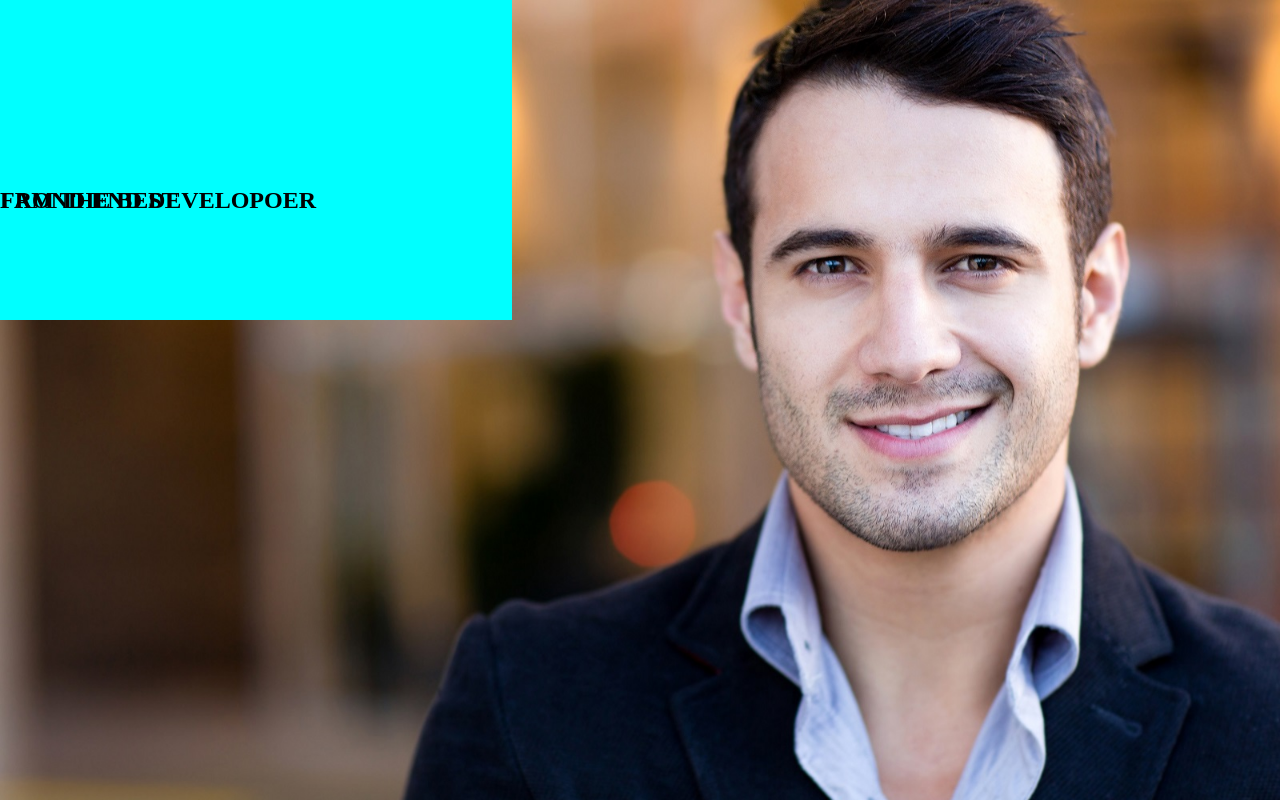
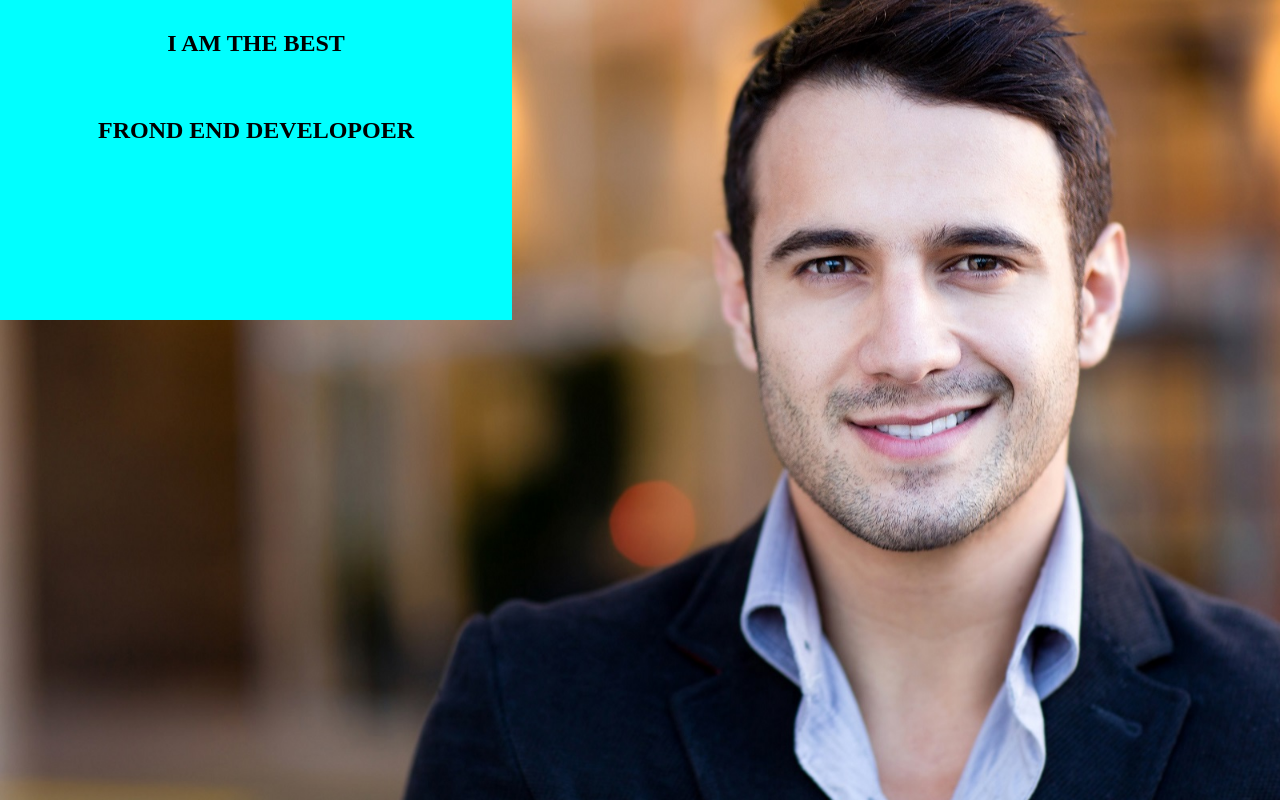
Before and after one commit to marcinmika1/zadanie-domowe-rwd, a plain HTML site: page index.html in a window 1280 px wide. Drawn offline with Linux system fonts and the light colour scheme.

Commit message:
walka z pozycjonowaniem

```diff
--- a/css/style.css
+++ b/css/style.css
@@ -9,8 +9,8 @@ section {
     background-position: center;
     width: 100%;
     height: 100vh;
-    line-height: 45vh;
     text-align: left;
+    overflow: hidden;
 }
 
 header {
@@ -18,15 +18,18 @@ header {
     width: 40%;
     height: 40%;
     background-color: aqua;
-    position: relative;
+    position: static;
+
 }
 
 h1 {
-    position: absolute;
+    display: inline-block;
+    padding: 10px;
 }
 
 h2 {
-    position: absolute;
+    display: inline-block;
+    padding: 10px;
 }
 
 
```
